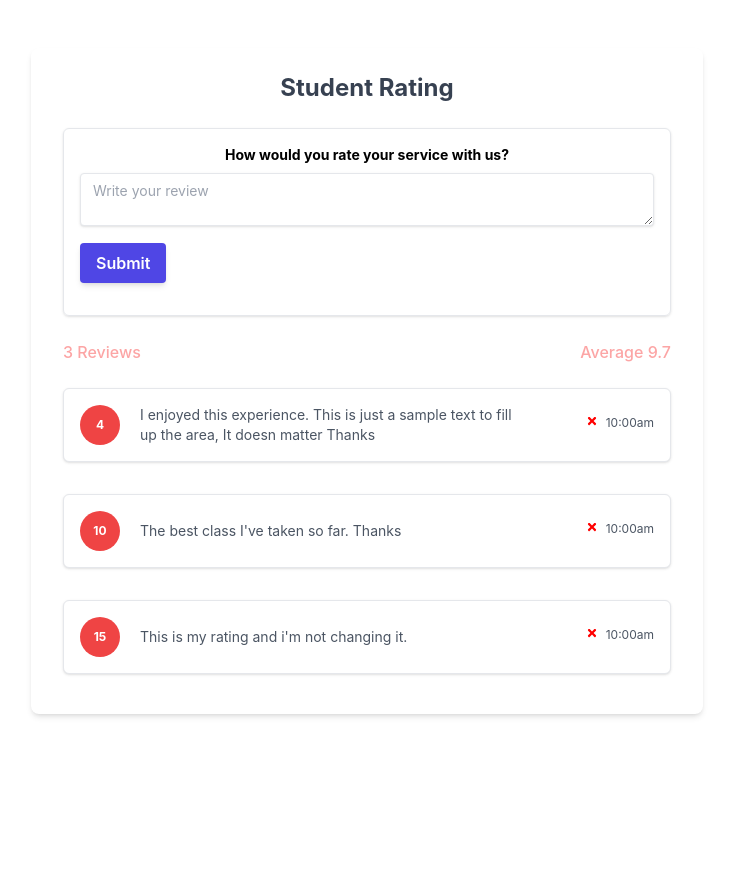
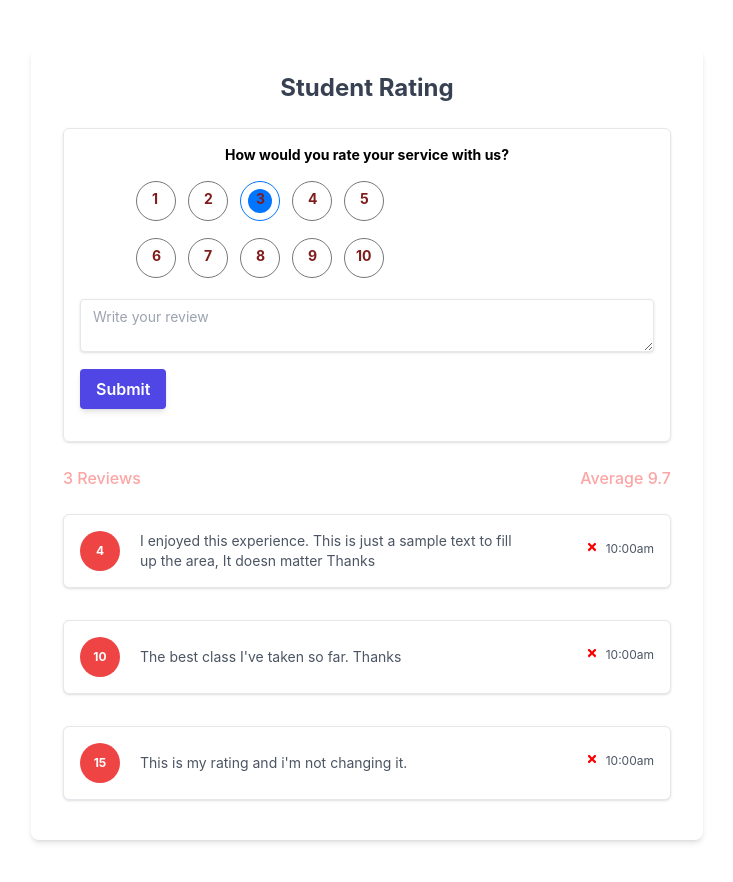
Before and after one commit to hermy1/rating-app, a React (Create React App) app: page / in a window 1280 px wide. Shown: the top 882 px of the page, without its empty margins (273-1006 px from the left). Before the commit the page ends 800 px from the top, so only its background shows below. Built offline with nearby package versions, Linux system fonts and the light colour scheme.

Commit message:
added rating form, built ui no logic

```diff
--- a/src/components/FeedbackForm.js
+++ b/src/components/FeedbackForm.js
@@ -1,4 +1,25 @@
+import { useState } from "react";
+import Button from "./shared/Button";
+import Rating from "./Rating";
 function FeedbackForm() {
+  const [text, setText] = useState("");
+  const [btnDisabled, setBtnDisabled] = useState(false);
+  const [msg, setMsg] = useState("");
+  const [rating, setRating] = useState(10);
+  const grabText = (e) => {
+    if (text === "") {
+      setBtnDisabled(true);
+      setMsg(null);
+    } else if (text !== "" && text.trim().length <= 10) {
+      setMsg("Text must be more than 10 chars");
+      setBtnDisabled(true);
+    } else {
+      setMsg(null);
+      setBtnDisabled(false);
+    }
+
+    setText(e.target.value);
+  };
   return (
     <form>
       <ul className="flex flex-col mt-4 mb-4">
@@ -9,34 +30,28 @@ function FeedbackForm() {
                 <h1 className="font-bold text-ml text-center">
                   How would you rate your service with us?
                 </h1>
+
+                <div className="m-3 items-center">
+                  <Rating />
+                </div>
                 <div className="mb-4 mt-2">
                   <textarea
                     className="shadow appearance-none border rounded w-full py-2 px-3 text-gray-700 leading-tight focus:outline-none focus:shadow-outline"
                     id="username"
                     type="text"
                     placeholder="Write your review"
+                    onChange={grabText}
                   />
-                  <button
-                    className=" bg-indigo-600 hover:bg-indigo-700 text-white text-center text-base focus:outline-none font-semibold shadow-md py-2 px-4 mt-3  rounded"
-                    type="button"
-                  >
+                  {msg && <p className="text-red-400 text-center">{msg}</p>}
+                  <Button isDisabled={btnDisabled} type="submit">
                     Submit
-                  </button>
+                  </Button>
                 </div>
               </div>
             </div>
           </div>
         </li>
       </ul>
-      <div>
-        {/* <button
-          type="button"
-          className="py-2 px-4  bg-indigo-600 hover:bg-indigo-700 focus:ring-indigo-500 focus:ring-offset-indigo-200 text-white w-full transition ease-in duration-200 text-center text-base font-semibold shadow-md focus:outline-none focus:ring-2 focus:ring-offset-2  rounded-lg "
-          //   onClick={changeFields}
-        >
-          Update
-        </button> */}
-      </div>
     </form>
   );
 }
--- /dev/null
+++ b/src/components/Rating.js
@@ -0,0 +1,178 @@
+import { useState } from "react";
+function Rating() {
+  const [selected, setSelected] = useState(3);
+
+  const handleChange = (e) => {
+
+    setSelected(+e.target.value)
+    console.log(selected)
+  };
+  return (
+    <div>
+      <ul className="inline-grid mx-10 p-1 grid-cols-5 gap-3 ">
+        <li className="">
+          <label
+            htmlFor="num1"
+            className="mt-2 m-4 absolute z-0 text-red-900 flex p-0 font-bold"
+          >
+            1
+          </label>
+          <input
+            className="w-10 h-10 text-xs bg-blue-500"
+            type="radio"
+            name="rating"
+            value="1"
+            onChange={handleChange}
+            checked={selected === 1}
+          />
+        </li>
+        <li className="div">
+          <label
+            htmlFor="num2"
+            className="mt-2 m-4 absolute  text-red-900 flex p-0 font-bold"
+          >
+            2
+          </label>
+          <input
+            className="w-10 h-10 text-xs bg-red-500"
+            type="radio"
+            name="rating"
+            value="2"
+            onChange={handleChange}
+            checked={selected === 2}
+          />
+        </li>
+        <li className="div">
+          <label
+            htmlFor="num3"
+            className="mt-2 m-4 absolute  text-red-900 flex p-0 font-bold"
+          >
+            3
+          </label>
+          <input
+            className="w-10 h-10 text-xs bg-red-500"
+            type="radio"
+            name="rating"
+            value="3"
+            onChange={handleChange}
+            checked={selected === 3}
+          />
+        </li>
+        <li className="div">
+          <label
+            htmlFor="num4"
+            className="mt-2 m-4 absolute  text-red-900 flex p-0 font-bold"
+          >
+            4
+          </label>
+          <input
+            className="w-10 h-10 text-xs bg-red-500"
+            type="radio"
+            name="rating"
+            value="4"
+            onChange={handleChange}
+            checked={selected === 4}
+          />
+        </li>
+        <li className="div">
+          <label
+            htmlFor="num5"
+            className="mt-2 m-4 absolute  text-red-900 flex p-0 font-bold"
+          >
+            5
+          </label>
+          <input
+            className="w-10 h-10 text-xs bg-red-500"
+            type="radio"
+            name="rating"
+            value="5"
+            onChange={handleChange}
+            checked={selected === 5}
+          />
+        </li>
+        <li className="div">
+          <label
+            htmlFor="num6"
+            className="mt-2 m-4 absolute  text-red-900 flex p-0 font-bold"
+          >
+            6
+          </label>
+          <input
+            className="w-10 h-10 text-xs bg-red-500"
+            type="radio"
+            name="rating"
+            value="6"
+            onChange={handleChange}
+            checked={selected === 6}
+          />
+        </li>
+        <li className="div">
+          <label
+            htmlFor="num7"
+            className="mt-2 m-4 absolute  text-red-900 flex p-0 font-bold"
+          >
+            7
+          </label>
+          <input
+            className="w-10 h-10 text-xs bg-red-500"
+            type="radio"
+            name="rating"
+            value="7"
+            onChange={handleChange}
+            checked={selected === 7}
+          />
+        </li>
+        <li className="div">
+          <label
+            htmlFor="num8"
+            className="mt-2 m-4 absolute  text-red-900 flex p-0 font-bold"
+          >
+            8
+          </label>
+          <input
+            className="w-10 h-10 text-xs bg-red-500"
+            type="radio"
+            name="rating"
+            value="8"
+            onChange={handleChange}
+            checked={selected === 8}
+          />
+        </li>
+        <li className="div">
+          <label
+            htmlFor="num9"
+            className="mt-2 m-4 absolute  text-red-900 flex p-0 font-bold"
+          >
+            9
+          </label>
+          <input
+            className="w-10 h-10 text-xs bg-red-500"
+            type="radio"
+            name="rating"
+            value="9"
+            onChange={handleChange}
+            checked={selected === 9}
+          />
+        </li>
+        <li className="div">
+          <label
+            htmlFor="num10"
+            className="mt-2 m-3 absolute  text-red-900 flex p-0 font-bold"
+          >
+            10
+          </label>
+          <input
+            className="w-10 h-10 text-xs bg-red-500"
+            type="radio"
+            name="rating"
+            value="10"
+            onChange={handleChange}
+            checked={selected === 10}
+          />
+        </li>
+      </ul>
+    </div>
+  );
+}
+
+export default Rating;
--- /dev/null
+++ b/src/components/shared/Button.js
@@ -0,0 +1,27 @@
+import PropTypes from "prop-types";
+
+function Button({ children, type, isDisabled }) {
+  return (
+    <div>
+      <button
+        className=" bg-indigo-600 hover:bg-indigo-700 text-white text-center text-base focus:outline-none font-semibold shadow-md py-2 px-4 mt-3 rounded disabled:opacity-50"
+        type={type}
+        disabled={isDisabled}
+      >
+        {children}
+      </button>
+    </div>
+  );
+}
+
+Button.defaultProps = {
+  type: "button",
+  isDisabled: false,
+};
+Button.propTypes = {
+  children: PropTypes.node.isRequired,
+  type: PropTypes.string,
+  isDisabled: PropTypes.bool,
+};
+
+export default Button;
```
Also changed, not shown: src/Snippets/refurbised.md (+8 -0 lines).
